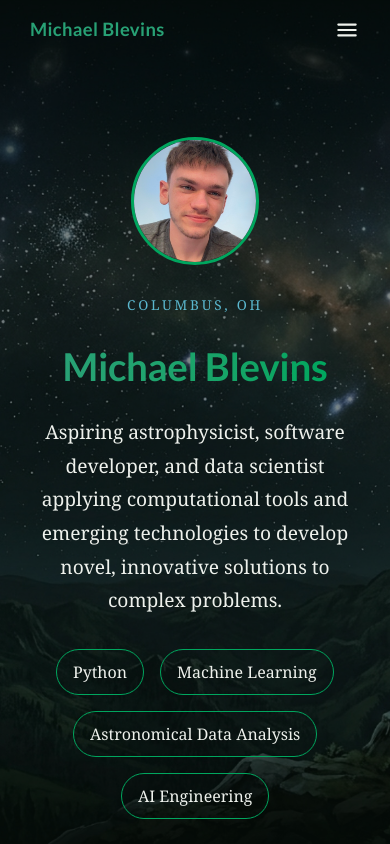
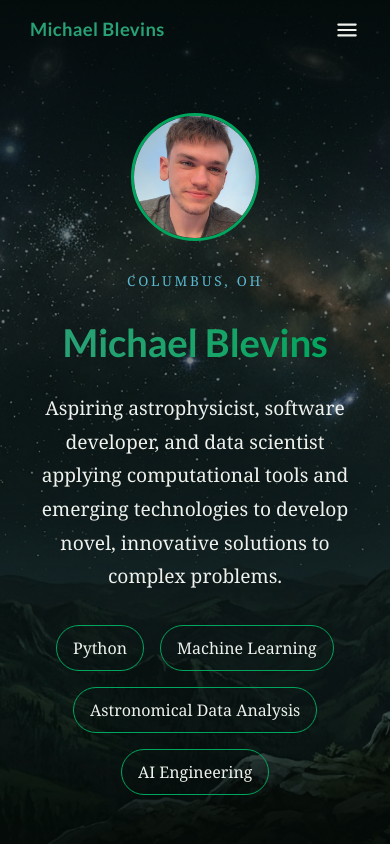
Before and after one commit to michaelhfblevins/michaelhfblevins.github.io, a Next.js app: page / in a window 390 px wide. Shown: the top 844 px of the page. Built offline with nearby package versions, Linux system fonts and the light colour scheme.

Commit message:
Fix mobile formatting - Adjust hero profile image placement (mt-24 --> mt-12)

```diff
--- a/src/components/Hero.tsx
+++ b/src/components/Hero.tsx
@@ -5,7 +5,7 @@ import { wrap, heading1, tags } from "@/lib/data";
 const hero_wrap = "relative z-10 mx-auto flex flex-col items-center gap-7 px-7 text-center pt-4 sm:pt-0"
 const hero_section = "relative overflow-hidden flex items-center justify-center size-full min-h-dvh"
 const hero_bg = "absolute inset-0 z-0 bg-cover bg-center opacity-50"
-const hero_profile = "mt-24 sm:-mt-24 size-32 sm:size-40 flex-shrink-0 rounded-full border-[3px] border-accent object-cover"
+const hero_profile = "mt-12 sm:-mt-24 size-32 sm:size-40 flex-shrink-0 rounded-full border-[3px] border-accent object-cover"
 const eyebrow = "text-[0.85rem] leading-[1.75] uppercase tracking-[0.2em] text-eyebrow"
 const dek = "mb-8 max-w-[60ch] text-[1.2rem] sm:text-[1.4rem] leading-[1.75] text-ink"
 const tag_row = "flex flex-wrap justify-center gap-4"
```
